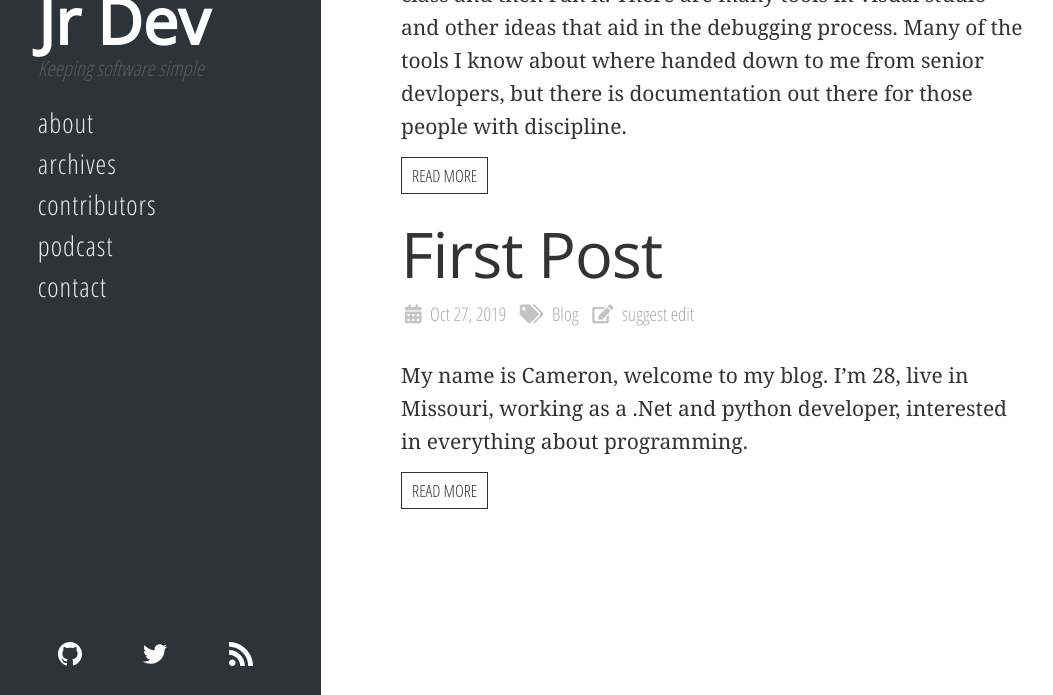
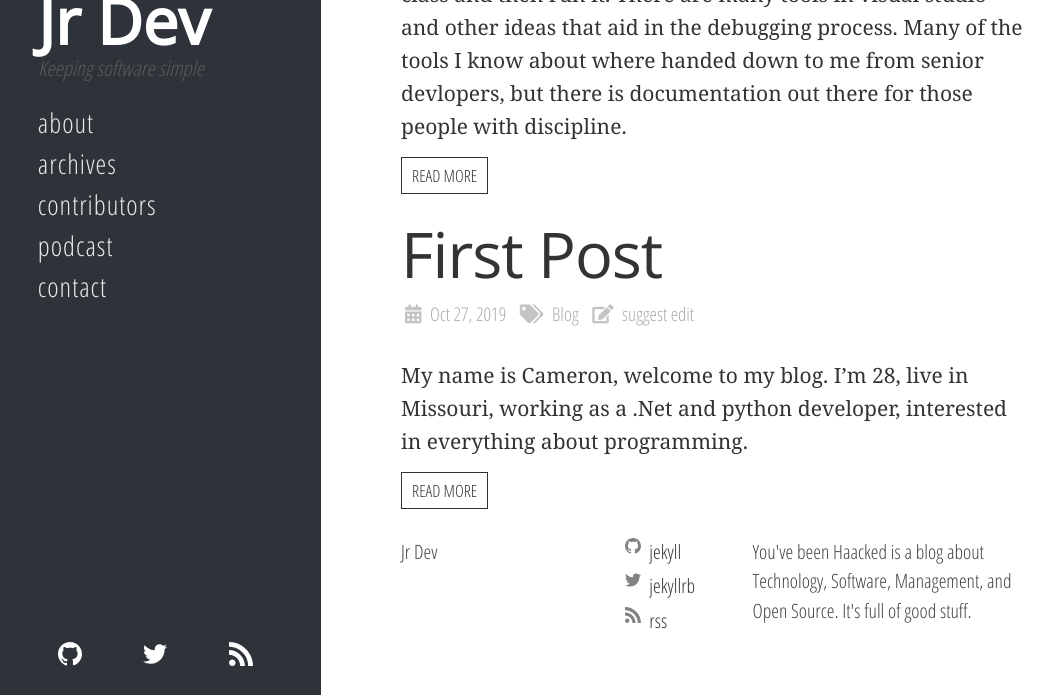
Before and after one commit to ardalis/jrdev.io, a Jekyll site: the page built from index.html, in a window 1280 px wide and 900 px high, scrolled down 1432 px, cut to the strip 205-900 px from the top of the window. Shown: the whole strip, without its empty margins (5-1058 px from the left). Built offline with Jekyll 4.4.1, drawn with Linux system fonts in a browser that asks for light colours; cached includes are drawn as plain includes; nearby versions of some CDN libraries; some web fonts are replaced; library files that are not in the unit come from our copies; the list of posts is cut into pages by our own code.

Commit message:
updates
style changes

```diff
--- a/_config.yml
+++ b/_config.yml
@@ -5,6 +5,11 @@ avatar_url: https://raw.githubusercontent.com/KamRon-67/jrdev.io/master/assets/i
 description: > # this means to ignore newlines until "twitter_username:"
   Jr Dev is a blog about technology, software, management, and things that are helpful for new devs.
 repository: https://github.com/KamRon-67/jrdev.io
+
+description: > # this means to ignore newlines until "twitter_username:"
+  You've been Haacked is a blog about
+  Technology, Software, Management, and Open Source.
+  It's full of good stuff.
 
 # Google Analytics
 google_analytics: UA-149577567-1
--- a/_includes/footer.html
+++ b/_includes/footer.html
@@ -1,4 +1,4 @@
-<footer class="site-footer h-card">
+<footer>
   <div class="wrapper">
     <div class="footer-col-wrapper">
       <div class="footer-col footer-col-1">
--- a/_layouts/default.html
+++ b/_layouts/default.html
@@ -10,9 +10,7 @@
       <div class="wrapper">
         {{ content }}
       </div>
+      {% include_cached footer.html %}
     </main>
-
-
   </body>
-
 </html>
```
